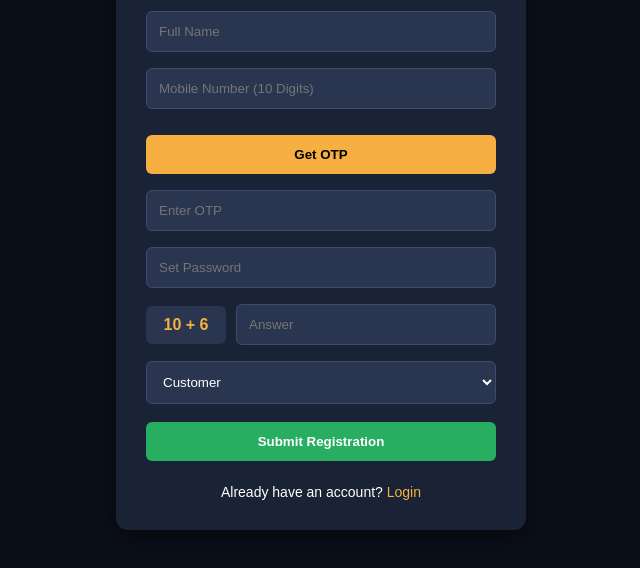
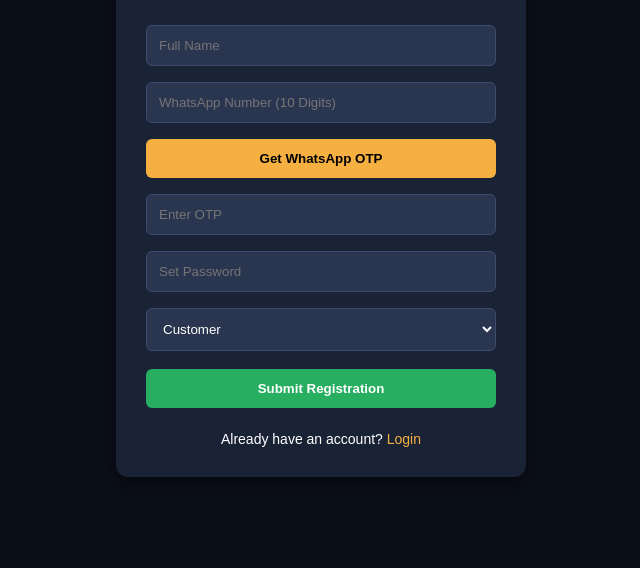
Before and after one commit to kmohit6434-cloud/MTEF-project-, a website: page register.html in a window 1280 px wide. Shown: the part 202-770 px from the top of the page, without its empty margins (319-959 px from the left). Drawn offline with Linux system fonts and the light colour scheme.

Commit message:
Switched to Fast2SMS WhatsApp API with 3 OTP Limit

```diff
--- a/register.html
+++ b/register.html
@@ -4,39 +4,26 @@
     <meta charset="UTF-8">
     <meta name="viewport" content="width=device-width, initial-scale=1.0">
     <title>MTEF - Registration</title>
-    <script src="https://www.gstatic.com/firebasejs/9.6.1/firebase-app-compat.js"></script>
-    <script src="https://www.gstatic.com/firebasejs/9.6.1/firebase-auth-compat.js"></script>
-
     <style>
-        body { background-color: #0b0f19; color: #fff; font-family: sans-serif; display: flex; justify-content: center; align-items: center; min-height: 100vh; margin: 20px 0; }
+        body { background-color: #0b0f19; color: #fff; font-family: sans-serif; display: flex; justify-content: center; align-items: center; min-height: 100vh; margin: 0; }
         .box { background-color: #1a2235; padding: 30px; border-radius: 12px; width: 350px; box-shadow: 0 8px 20px rgba(0,0,0,0.5); }
         h2 { text-align: center; color: #f5b041; margin-bottom: 20px; }
         input, select, button { width: 100%; padding: 12px; margin: 8px 0; border-radius: 6px; border: none; box-sizing: border-box; }
         input, select { background-color: #2a354f; color: #fff; border: 1px solid #3e4b6e; }
         button { background-color: #f5b041; color: #000; font-weight: bold; cursor: pointer; }
-        .captcha-row { display: flex; align-items: center; gap: 10px; }
-        .captcha-txt { background: #2a354f; padding: 10px; border-radius: 6px; color: #f5b041; font-weight: bold; min-width: 60px; text-align: center; }
         .login-link { text-align: center; margin-top: 15px; font-size: 14px; }
         .login-link a { color: #f5b041; text-decoration: none; }
-        #recaptcha-container { margin-top: 10px; display: flex; justify-content: center; }
     </style>
 </head>
 <body>
     <div class="box">
         <h2>REGISTRATION</h2>
         <input type="text" id="name" placeholder="Full Name">
-        <input type="number" id="mobile" placeholder="Mobile Number (10 Digits)">
+        <input type="number" id="mobile" placeholder="WhatsApp Number (10 Digits)">
 
-        <div id="recaptcha-container"></div>
-
-        <button id="otp-btn" onclick="sendOTP()">Get OTP</button>
+        <button id="otp-btn" onclick="sendOTP()">Get WhatsApp OTP</button>
         <input type="text" id="otp" placeholder="Enter OTP">
         <input type="password" id="password" placeholder="Set Password">
-
-        <div class="captcha-row">
-            <div id="cap-txt" class="captcha-txt"></div>
-            <input type="number" id="cap-ans" placeholder="Answer">
-        </div>
 
         <select id="type">
             <option value="Customer">Customer</option>
@@ -48,69 +35,30 @@
     </div>
 
     <script>
-        // Math Captcha Setup
-        let n1 = Math.floor(Math.random() * 10) + 1;
-        let n2 = Math.floor(Math.random() * 10) + 1;
-        document.getElementById('cap-txt').innerText = n1 + " + " + n2;
-
-        // Firebase Initialization
-        const firebaseConfig = {
-            apiKey: "AIzaSyBPM4vMsrvPxBUcNwzNgoqDwWwL_wiHJm8",
-            authDomain: "mtef-9aff8.firebaseapp.com",
-            projectId: "mtef-9aff8",
-            storageBucket: "mtef-9aff8.firebasestorage.app",
-            messagingSenderId: "717904294402",
-            appId: "1:717904294402:web:4beaaFec7966678e99ed1b"
-        };
-        firebase.initializeApp(firebaseConfig);
-        const auth = firebase.auth();
-
-        // Recaptcha Setup
-        window.recaptchaVerifier = new firebase.auth.RecaptchaVerifier('recaptcha-container', {
-            'size': 'invisible'
-        });
-
-        let confirmationResult = null;
-
-        // Send OTP
         async function sendOTP() {
             const mobile = document.getElementById('mobile').value;
             if(mobile.length !== 10) return alert("Enter valid 10-digit number");
 
-            const phoneNumber = "+91" + mobile;
-            const appVerifier = window.recaptchaVerifier;
-
-            document.getElementById('otp-btn').innerText = 'Sending... Please wait';
-
-            try {
-                confirmationResult = await auth.signInWithPhoneNumber(phoneNumber, appVerifier);
-                alert("OTP Sent Successfully by Google!");
-                document.getElementById('otp-btn').innerText = 'Get OTP';
-            } catch (error) {
-                console.error("Firebase Error:", error);
-                alert("Error: " + error.message);
-                document.getElementById('otp-btn').innerText = 'Get OTP';
-            }
+            document.getElementById('otp-btn').innerText = 'Sending...';
+            const res = await fetch('/api/send-otp', {
+                method: 'POST', headers: {'Content-Type': 'application/json'},
+                body: JSON.stringify({ mobile })
+            });
+            const data = await res.json();
+            alert(data.message);
+            document.getElementById('otp-btn').innerText = 'Get WhatsApp OTP';
         }
 
-        // Verify & Register
         async function register() {
-            const ans = document.getElementById('cap-ans').value;
-            if(parseInt(ans) !== (n1+n2)) return alert("Wrong Math Captcha");
-
-            const otp = document.getElementById('otp').value;
-            if(!otp) return alert("Please enter OTP");
-            if(!confirmationResult) return alert("Please request OTP first!");
-
-            try {
-                await confirmationResult.confirm(otp);
-
             const payload = {
                 fullName: document.getElementById('name').value,
                 mobile: document.getElementById('mobile').value,
+                otp: document.getElementById('otp').value,
                 password: document.getElementById('password').value,
                 accountType: document.getElementById('type').value
             };
+
+            if(!payload.otp) return alert("Please enter OTP");
 
             const res = await fetch('/api/register', {
                 method: 'POST', headers: {'Content-Type': 'application/json'},
@@ -119,10 +67,6 @@
             const data = await res.json();
             alert(data.message);
             if(data.success) window.location.href = 'index.html';
-
-            } catch (error) {
-                alert("Invalid OTP! गलत OTP");
-            }
         }
     </script>
 </body>
```
Lines whose indentation alone changed are shown as unchanged.
